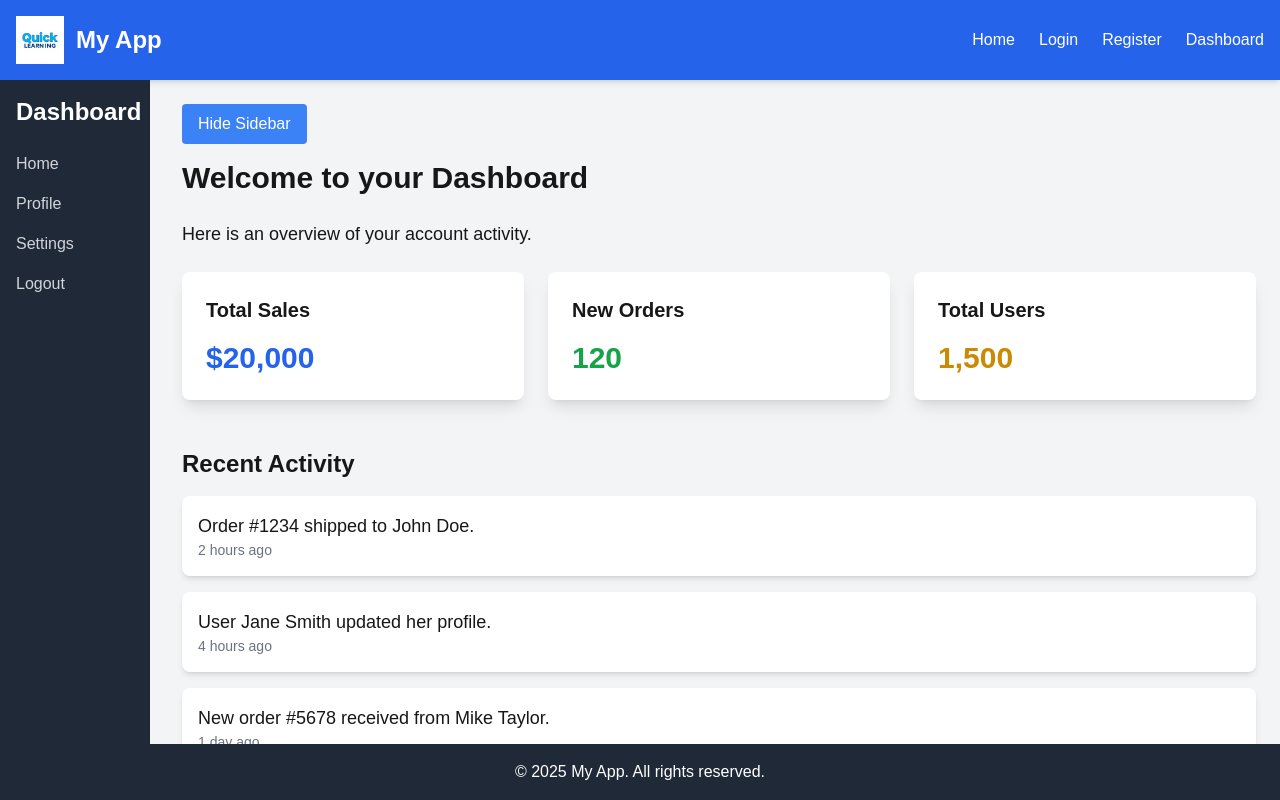
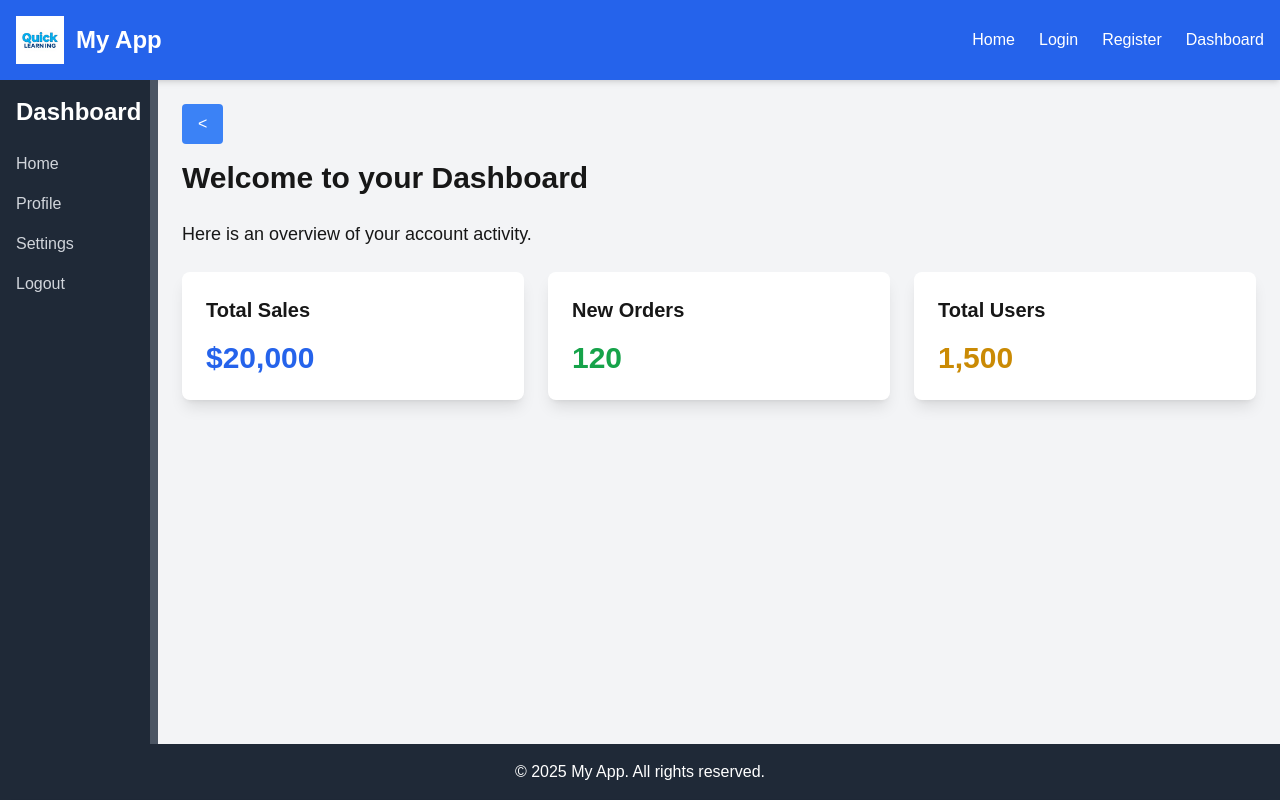
Before and after one commit to Sachinrajput76/quick-learning-app, a Next.js app: page /dashboard in a window 1280 px wide. Built offline with nearby package versions, Linux system fonts and the light colour scheme.

Commit message:
[sprint-1] dashboard sidebar resize functionality fixes

```diff
--- a/app/component/headers.tsx
+++ b/app/component/headers.tsx
@@ -24,7 +24,6 @@ function Header({ isMenuOpenProp, onMenuClose }: HeaderProps) {
     if (onMenuClose) onMenuClose();
 
   }
-
 
   // Handle clicking outside of the menu to close it
   useEffect(() => {
--- a/app/dashboard/page.tsx
+++ b/app/dashboard/page.tsx
@@ -4,76 +4,66 @@ import React from "react";
 import { useState, useRef, useEffect } from "react";
 
 export default function Dashboard() {
-  const [sidebarWidth, setSidebarWidth] = useState(150); // Initial width of sidebar
-  const [isSidebarCollapsed, setIsSidebarCollapsed] = useState(false); // State to check if sidebar is collapsed
+  const [sidebarWidth, setSidebarWidth] = useState(150); // Default sidebar width
+  const [isSidebarCollapsed, setIsSidebarCollapsed] = useState(false); // Collapse state
   const isDragging = useRef(false);
   const initialX = useRef(0);
   const initialSidebarWidth = useRef(0);
 
-  // Handle the start of dragging
-  const onMouseDown = (e: React.MouseEvent) => {
+  // Handle mouse down event on the resizer
+  const handleMouseDown = (e: React.MouseEvent) => {
     isDragging.current = true;
     initialX.current = e.clientX;
     initialSidebarWidth.current = sidebarWidth;
-    // Prevent text selection during drag
-    document.body.style.userSelect = "none";
+    document.body.style.userSelect = "none"; // Prevent text selection
   };
 
-  // Handle resizing (dragging the resizer)
-  const onMouseMove = (e: MouseEvent) => {
+  // Handle mouse movement during drag
+  const handleMouseMove = (e: MouseEvent) => {
     if (!isDragging.current) return;
 
     const dx = e.clientX - initialX.current;
-    let newSidebarWidth = initialSidebarWidth.current + dx;
+    let newWidth = initialSidebarWidth.current + dx;
 
-    // If the sidebar width is less than the minimum width, collapse the sidebar
-    if (newSidebarWidth < 100) {
+    // Collapse sidebar if width is too small
+    if (newWidth < 100) {
       setIsSidebarCollapsed(true);
-      newSidebarWidth = 0;
+      newWidth = 0;
     } else {
       setIsSidebarCollapsed(false);
     }
 
-    setSidebarWidth(newSidebarWidth);
+    setSidebarWidth(newWidth);
   };
 
-  // Stop dragging
-  const onMouseUp = () => {
+  // Stop dragging on mouse up
+  const handleMouseUp = () => {
+    if (isDragging.current) {
       isDragging.current = false;
-    document.body.style.userSelect = "auto";
+      document.body.style.userSelect = "auto"; // Re-enable text selection
+    }
   };
 
-  const onMouseLeave = () => {
-    isDragging.current = false;
-    document.body.style.userSelect = "auto";
-  };
-
-  // Attach the event listeners on mount and clean up on unmount
   useEffect(() => {
-    document.addEventListener("mousemove", onMouseMove);
-    document.addEventListener("mouseup", onMouseUp);
-    document.addEventListener("mouseleave", onMouseLeave);
+    document.addEventListener("mousemove", handleMouseMove);
+    document.addEventListener("mouseup", handleMouseUp);
 
     return () => {
-      document.removeEventListener("mousemove", onMouseMove);
-      document.removeEventListener("mouseup", onMouseUp);
-      document.removeEventListener("mouseleave", onMouseLeave);
+      document.removeEventListener("mousemove", handleMouseMove);
+      document.removeEventListener("mouseup", handleMouseUp);
     };
   }, []);
 
-  // Toggle sidebar visibility
+  // Toggle sidebar open/close
   const toggleSidebar = () => {
+    if (isSidebarCollapsed) {
+      setSidebarWidth(150); // Reset to default width
+    }
     setIsSidebarCollapsed(!isSidebarCollapsed);
-    if (!isSidebarCollapsed) {
-      setSidebarWidth(0); // Collapse the sidebar
-    } else {
-      setSidebarWidth(150); // Expand the sidebar
-    }
   };
 
   return (
-    <>
-      <div className="flex">
+    <div className="flex h-screen">
       {/* Sidebar */}
       {!isSidebarCollapsed && (
         <div
@@ -83,34 +73,22 @@ export default function Dashboard() {
           <h2 className="text-2xl font-bold mb-6">Dashboard</h2>
           <ul className="space-y-4">
             <li>
-                <a
-                  href="#"
-                  className="block text-gray-300 hover:text-white"
-                >
+              <a href="#" className="block text-gray-300 hover:text-white">
                 Home
               </a>
             </li>
             <li>
-                <a
-                  href="#"
-                  className="block text-gray-300 hover:text-white"
-                >
+              <a href="#" className="block text-gray-300 hover:text-white">
                 Profile
               </a>
             </li>
             <li>
-                <a
-                  href="#"
-                  className="block text-gray-300 hover:text-white"
-                >
+              <a href="#" className="block text-gray-300 hover:text-white">
                 Settings
               </a>
             </li>
             <li>
-                <a
-                  href="#"
-                  className="block text-gray-300 hover:text-white"
-                >
+              <a href="#" className="block text-gray-300 hover:text-white">
                 Logout
               </a>
             </li>
@@ -122,18 +100,19 @@ export default function Dashboard() {
       {!isSidebarCollapsed && (
         <div
           className="cursor-ew-resize bg-gray-600 w-2 h-full"
-            onMouseDown={onMouseDown}
-          ></div>
+          onMouseDown={handleMouseDown}
+        />
       )}
 
-        {/* Main content */}
+      {/* Main Content */}
       <div className="flex-1 p-6 overflow-y-auto">
-          {/* Toggle Button */}
+
+        {/* Sidebar toggle button */}
         <button
           onClick={toggleSidebar}
           className="bg-blue-500 text-white px-4 py-2 rounded mb-4"
         >
-            {isSidebarCollapsed ? "Show Sidebar" : "Hide Sidebar"}
+          {isSidebarCollapsed ? ">" : "<"}
         </button>
 
         <h2 className="text-3xl font-bold mb-6">Welcome to your Dashboard</h2>
@@ -145,38 +124,16 @@ export default function Dashboard() {
             <h3 className="text-xl font-semibold mb-4">Total Sales</h3>
             <p className="text-3xl font-bold text-blue-600">$20,000</p>
           </div>
-
           <div className="bg-white p-6 rounded-lg shadow-lg">
             <h3 className="text-xl font-semibold mb-4">New Orders</h3>
             <p className="text-3xl font-bold text-green-600">120</p>
           </div>
-
           <div className="bg-white p-6 rounded-lg shadow-lg">
             <h3 className="text-xl font-semibold mb-4">Total Users</h3>
             <p className="text-3xl font-bold text-yellow-600">1,500</p>
           </div>
         </div>
-
-          {/* Recent Activity */}
-          <div className="mt-12">
-            <h3 className="text-2xl font-semibold mb-4">Recent Activity</h3>
-            <ul className="space-y-4">
-              <li className="p-4 bg-white rounded-lg shadow-md">
-                <p className="text-lg">Order #1234 shipped to John Doe.</p>
-                <p className="text-sm text-gray-500">2 hours ago</p>
-              </li>
-              <li className="p-4 bg-white rounded-lg shadow-md">
-                <p className="text-lg">User Jane Smith updated her profile.</p>
-                <p className="text-sm text-gray-500">4 hours ago</p>
-              </li>
-              <li className="p-4 bg-white rounded-lg shadow-md">
-                <p className="text-lg">New order #5678 received from Mike Taylor.</p>
-                <p className="text-sm text-gray-500">1 day ago</p>
-              </li>
-            </ul>
       </div>
     </div>
-      </div>
-    </>
   );
 }
```
Lines whose indentation alone changed are shown as unchanged.
